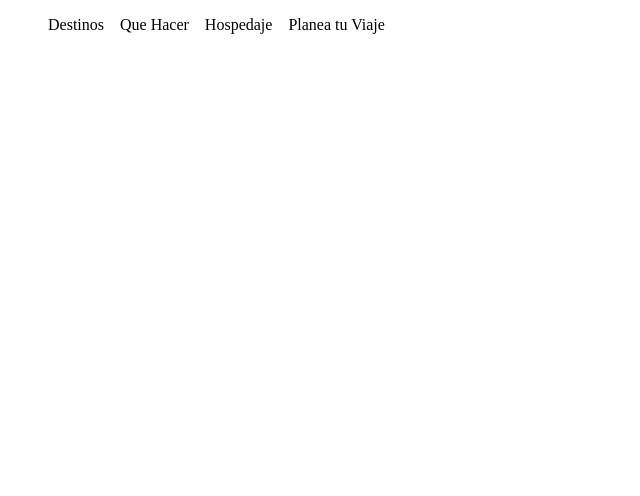
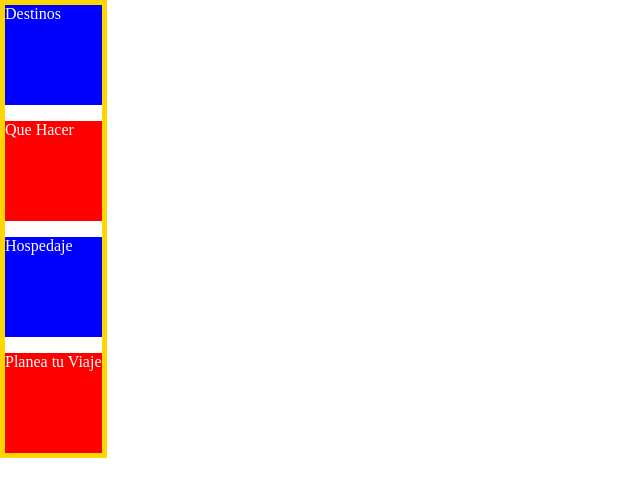
Before and after one commit to EdwardS02/flexbox, a plain HTML site: page index.html in a window 1280 px wide. Shown: the whole page, without its empty margins (0-640 px from the left). Drawn offline with Linux system fonts and the light colour scheme.

Commit message:
Practice flex direction and flex basis

```diff
--- a/index.html
+++ b/index.html
@@ -9,10 +9,10 @@
 <body>
     <div class="container">
         <ul class="navbar">
-            <li>Destinos</li>
-            <li>Que Hacer</li>
-            <li>Hospedaje</li>
-            <li>Planea tu Viaje</li>
+            <li class="blue">Destinos</li>
+            <li class="red">Que Hacer</li>
+            <li class="blue">Hospedaje</li>
+            <li class="red">Planea tu Viaje</li>
         </ul>
     </div>
 </body>
--- a/style.css
+++ b/style.css
@@ -1,8 +1,27 @@
-.navbar li {
+* {
+    margin: 0;
+    padding: 0;
+    box-sizing: border-box;
+}
+
+.navbar > li {
     list-style: none;
+    flex-basis: 100px;
 }
 
 .navbar {
-    display: flex;
+    display: inline-flex;
     gap: 1rem;
+    flex-direction: column;
+    border: 5px solid gold;
 }
+
+.red {
+    color: white;
+    background-color: red;
+}
+
+.blue {
+    color: white;
+    background-color: blue;
+}
```
